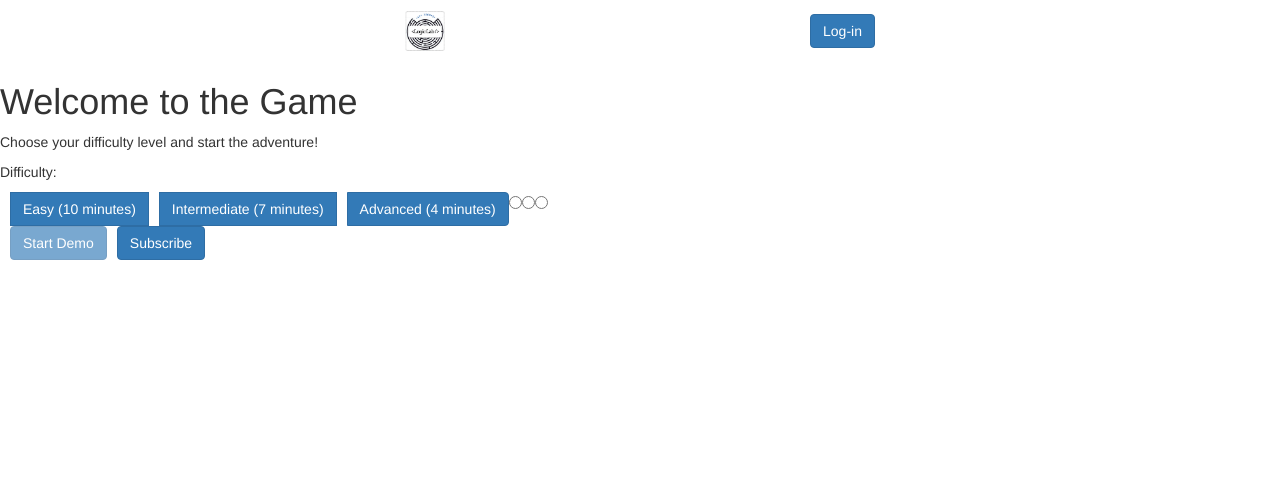
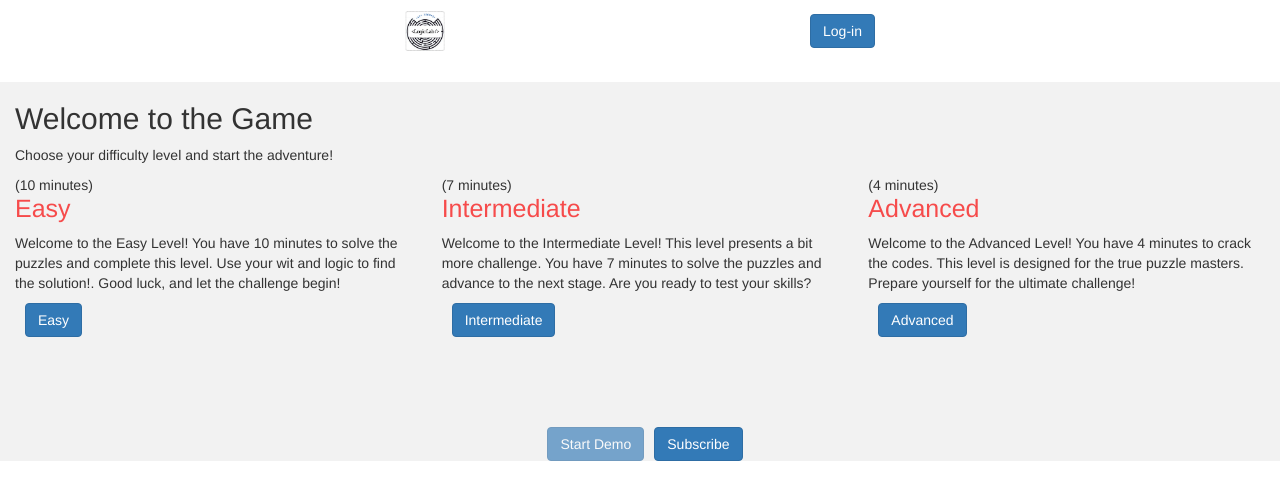
Before and after one commit to mauroale2501/project-game, a React (Vite) app in the folder frontend/: page /Home in a window 1280 px wide. Shown: the top 500 px of the page. Built offline with nearby package versions, Linux system fonts and the light colour scheme.

Commit message:
Change style of Home and HomeSimple with bootstrap

```diff
--- a/frontend/src/App.css
+++ b/frontend/src/App.css
@@ -39,3 +39,25 @@
 .read-the-docs {
   color: #888;
 } */
+.level-block {
+  background: #f2f2f2;
+}
+.blog-block .holder {
+  background: #fff;
+  padding: 15px;
+  transition: box-shadow 0.3s linear;
+}
+
+.level-block .card-title {
+  margin: 0 0 10px;
+  color: #f64b4b;
+  font-size: 25px;
+}
+.home-buttons-star {
+  display: flex;
+  justify-content: center;
+  margin-top: 90px;
+}
+.button-start .button-subscribe {
+  margin-right: 40px;
+}
--- a/frontend/src/App.tsx
+++ b/frontend/src/App.tsx
@@ -7,7 +7,7 @@ import { Route, Routes } from "react-router-dom";
 import LastPage from "./components/LastPage";
 import Level2 from "./components/Level2";
 import { useState } from "react";
-import HomeSimple from "./components/HomeSimple";
+import HomeSimple from "./components/HomeSimpleTest1";
 // import HomeSimpleTest from "./components/HomeSimpleTest";
 // import "bootstrap/dist/css/bootstrap.min.css";
 
--- a/frontend/src/components/Home.tsx
+++ b/frontend/src/components/Home.tsx
@@ -1,18 +1,152 @@
-import ToggleButton from "react-bootstrap/ToggleButton";
-import ToggleButtonGroup from "react-bootstrap/ToggleButtonGroup";
+// import ToggleButton from "react-bootstrap/ToggleButton";
+// import ToggleButtonGroup from "react-bootstrap/ToggleButtonGroup";
+// import { Link } from "react-router-dom";
+// import { Button } from "react-bootstrap";
+// import { useState } from "react";
+// // import NewTimer from "./NewTimer";
+
+// type HomeProps = {
+//   onSelectLevel: (level: number, time: number) => void;
+// };
+
+// const Home = ({ onSelectLevel }: HomeProps) => {
+//   const [selectedLevel, setSelectedLevel] = useState<number | null>(null);
+//   const [, setSelectedTime] = useState<number | null>(null);
+//   const [error, setError] = useState("");
+
+//   const getLevel = (level: number) => {
+//     switch (level) {
+//       case 1:
+//         return 600;
+//       case 2:
+//         return 420;
+//       case 3:
+//         return 240;
+//       default:
+//         return 0;
+//     }
+//   };
+
+//   // const handleStartButton = () => {
+//   //   try {
+//   //     if (selectedLevel !== null) {
+//   //       const time = getLevel(selectedLevel);
+//   //       setSelectedTime(time);
+//   //       onSelectLevel(selectedLevel, time);
+//   //     } else {
+//   //       throw new Error("You must select a level to continue");
+//   //     }
+//   //   } catch (err) {
+//   //     throw new Error("You must select a level to continue");
+//   //   }
+//   // };
+//   const handleStartButton = () => {
+//     if (selectedLevel !== null) {
+//       const time = getLevel(selectedLevel);
+//       setSelectedTime(time);
+//       onSelectLevel(selectedLevel, time);
+//     } else {
+//       setError("You must select a level to continue");
+//     }
+//   };
+
+//   return (
+//     <div className="home-main">
+//       <section className="home-welcome">
+//         <h1 className="home-welcome-title">Welcome to the Game</h1>
+//         <p className="home-choose-text">
+//           Choose your difficulty level and start the adventure!
+//         </p>
+//       </section>
+//       <section className="home-levels">
+//         <p className="home-rules-level">Difficulty:</p>
+//         <ToggleButtonGroup
+//           type="radio"
+//           name="options"
+//           defaultValue={[]}
+//           className="buttons-levels"
+//         >
+//           <ToggleButton
+//             id="button-easy"
+//             value={1}
+//             onChange={() => setSelectedLevel(1)}
+//           >
+//             Easy (10 minutes)
+//           </ToggleButton>
+//           <ToggleButton
+//             id="button-intermediate"
+//             value={2}
+//             onChange={() => setSelectedLevel(2)}
+//           >
+//             Intermediate (7 minutes)
+//           </ToggleButton>
+//           <ToggleButton
+//             id="button-advanced"
+//             value={3}
+//             onChange={() => setSelectedLevel(3)}
+//           >
+//             Advanced (4 minutes)
+//           </ToggleButton>
+//         </ToggleButtonGroup>
+//         <div className="home-buttons-start">
+//           <Link to="/level1">
+//             <Button
+//               className="button-start"
+//               onClick={handleStartButton}
+//               disabled={!selectedLevel}
+//             >
+//               Start Demo
+//             </Button>
+//             {error && <p className="error-message">{error}</p>}
+//           </Link>
+//           <Link to="/last">
+//             <Button className="button-subscribe">Subscribe</Button>
+//           </Link>
+//         </div>
+//         {/* <NewTimer /> */}
+//       </section>
+//     </div>
+//   );
+// };
+
+// export default Home;
+import { Container, Row, Col, Card } from "react-bootstrap";
+import "../App.css";
 import { Link } from "react-router-dom";
 import { Button } from "react-bootstrap";
 import { useState } from "react";
-// import NewTimer from "./NewTimer";
 
 type HomeProps = {
   onSelectLevel: (level: number, time: number) => void;
 };
 
+const dataLevels = [
+  {
+    id: 1,
+    time: "(10 minutes)",
+    title: "Easy",
+    description:
+      "Welcome to the Easy Level! You have 10 minutes to solve the puzzles and complete this level. Use your wit and logic to find the solution!. Good luck, and let the challenge begin!",
+  },
+  {
+    id: 2,
+    time: "(7 minutes)",
+    title: "Intermediate",
+    description:
+      "Welcome to the Intermediate Level! This level presents a bit more challenge. You have 7 minutes to solve the puzzles and advance to the next stage. Are you ready to test your skills?",
+  },
+  {
+    id: 3,
+    time: "(4 minutes)",
+    title: "Advanced",
+    description:
+      "Welcome to the Advanced Level! You have 4 minutes to crack the codes. This level is designed for the true puzzle masters. Prepare yourself for the ultimate challenge!",
+  },
+];
+
 const Home = ({ onSelectLevel }: HomeProps) => {
   const [selectedLevel, setSelectedLevel] = useState<number | null>(null);
   const [, setSelectedTime] = useState<number | null>(null);
-  const [error, setError] = useState("");
 
   const getLevel = (level: number) => {
     switch (level) {
@@ -27,85 +161,60 @@ const Home = ({ onSelectLevel }: HomeProps) => {
     }
   };
 
-  // const handleStartButton = () => {
-  //   try {
-  //     if (selectedLevel !== null) {
-  //       const time = getLevel(selectedLevel);
-  //       setSelectedTime(time);
-  //       onSelectLevel(selectedLevel, time);
-  //     } else {
-  //       throw new Error("You must select a level to continue");
-  //     }
-  //   } catch (err) {
-  //     throw new Error("You must select a level to continue");
-  //   }
-  // };
-  const handleStartButton = () => {
-    if (selectedLevel !== null) {
-      const time = getLevel(selectedLevel);
+  const handleStartButton = (level: number) => {
+    const time = getLevel(level);
+    setSelectedLevel(level);
     setSelectedTime(time);
-      onSelectLevel(selectedLevel, time);
-    } else {
-      setError("You must select a level to continue");
-    }
+    onSelectLevel(level, time);
   };
 
   return (
-    <div className="home-main">
-      <section className="home-welcome">
-        <h1 className="home-welcome-title">Welcome to the Game</h1>
+    <section id="chooseLevel" className="block level-block">
+      <Container fluid>
+        <div className="title-holder">
+          <h2 className="home-welcome-title">Welcome to the Game</h2>
           <p className="home-choose-text">
             Choose your difficulty level and start the adventure!
           </p>
-      </section>
-      <section className="home-levels">
-        <p className="home-rules-level">Difficulty:</p>
-        <ToggleButtonGroup
-          type="radio"
-          name="options"
-          defaultValue={[]}
-          className="buttons-levels"
+        </div>
+        <Row>
+          {dataLevels.map((data) => (
+            <Col sm={4} key={data.id}>
+              <div className="holder">
+                <Card>
+                  <Card.Body>
+                    <time>{data.time}</time>
+                    <Card.Title>{data.title}</Card.Title>
+                    <Card.Text>{data.description}</Card.Text>
+                    <Button
+                      id={`button-${data.title.toLowerCase()}`}
+                      onClick={() => handleStartButton(data.id)}
+                      className={selectedLevel === data.id ? "active" : ""}
                     >
-          <ToggleButton
-            id="button-easy"
-            value={1}
-            onChange={() => setSelectedLevel(1)}
-          >
-            Easy (10 minutes)
-          </ToggleButton>
-          <ToggleButton
-            id="button-intermediate"
-            value={2}
-            onChange={() => setSelectedLevel(2)}
-          >
-            Intermediate (7 minutes)
-          </ToggleButton>
-          <ToggleButton
-            id="button-advanced"
-            value={3}
-            onChange={() => setSelectedLevel(3)}
-          >
-            Advanced (4 minutes)
-          </ToggleButton>
-        </ToggleButtonGroup>
-        <div className="home-buttons-start">
+                      {data.title}
+                    </Button>
+                  </Card.Body>
+                </Card>
+              </div>
+            </Col>
+          ))}
+        </Row>
+      </Container>
+      <div className="home-buttons-star d-flex justify-content-center">
         <Link to="/level1">
           <Button
             className="button-start"
-              onClick={handleStartButton}
+            onClick={() => handleStartButton(selectedLevel || 1)}
             disabled={!selectedLevel}
           >
             Start Demo
           </Button>
-            {error && <p className="error-message">{error}</p>}
         </Link>
         <Link to="/last">
           <Button className="button-subscribe">Subscribe</Button>
         </Link>
       </div>
-        {/* <NewTimer /> */}
     </section>
-    </div>
   );
 };
 
--- a/frontend/src/components/HomeSimple.tsx
+++ b/frontend/src/components/HomeSimple.tsx
@@ -1,22 +1,37 @@
-import { Button } from "react-bootstrap";
-import { Link } from "react-router-dom";
+// import slide1 from "../assets/slide1.jpeg";
+//import slide2 from "../assets/slide2.jpeg";
+import slide3 from "../assets/slide3.jpeg";
+
+import { Carousel, CarouselCaption, CarouselItem } from "react-bootstrap";
+// import "bootstrap/dist/css/bootstrap.min.css";
+import "../styles/HomeSimple.css";
 
 const HomeSimple = () => {
+  const heroData = {
+    id: 2,
+    image: slide3,
+    title: "Welcome to Logic-Lab",
+    description: "Accelerate Your Hiring Process with Smart Choices",
+  };
   return (
-    <div className="home-simple">
-      <main>
-        <h1>Welcome to the Game</h1>
-        <p>
-          Lorem ipsum dolor sit amet consectetur adipisicing elit. Voluptatibus
-          culpa, minus dolor tempore quam impedit voluptatem, dicta corporis
-          sunt magnam, commodi consequuntur distinctio! Labore adipisci
-          reiciendis, error sapiente pariatur iste!
-        </p>
-        <Link to="/Home">
-          <Button>Start</Button>
-        </Link>
-      </main>
-    </div>
+    <section id="home" className="hero-block">
+      <Carousel>
+        <CarouselItem key={heroData.id}>
+          <img
+            className="d-block w-100"
+            src={heroData.image}
+            alt={"hero slide: " + heroData.id}
+          />
+          <CarouselCaption>
+            <h1>{heroData.title}</h1>
+            <h3>{heroData.description}</h3>
+            <a href="/Home" className="btn btn-primary">
+              Start
+            </a>
+          </CarouselCaption>
+        </CarouselItem>
+      </Carousel>
+    </section>
   );
 };
 
--- /dev/null
+++ b/frontend/src/components/HomeSimpleTest1.tsx
@@ -0,0 +1,23 @@
+import { Button } from "react-bootstrap";
+import { Link } from "react-router-dom";
+
+const HomeSimple = () => {
+  return (
+    <div className="home-simple">
+      <main>
+        <h1>Welcome to the Game</h1>
+        <p>
+          Lorem ipsum dolor sit amet consectetur adipisicing elit. Voluptatibus
+          culpa, minus dolor tempore quam impedit voluptatem, dicta corporis
+          sunt magnam, commodi consequuntur distinctio! Labore adipisci
+          reiciendis, error sapiente pariatur iste!
+        </p>
+        <Link to="/Home">
+          <Button>Start</Button>
+        </Link>
+      </main>
+    </div>
+  );
+};
+
+export default HomeSimple;
--- a/frontend/src/components/Nav.tsx
+++ b/frontend/src/components/Nav.tsx
@@ -15,7 +15,7 @@ const Nav = ({ isLoggedIn, onLogin, onLogout }: NavProps) => {
 
   const handleLoginClick = () => {
     onLogin();
-    navigate("/Home");
+    navigate("/");
   };
   const handleLogoutClick = () => {
     onLogout();
--- a/frontend/src/styles/HomeSimpleTest.css
+++ b/frontend/src/styles/HomeSimple.css
@@ -1,6 +1,6 @@
 .hero-block .carousel-item:before {
   content: "";
-  background: rgba(0, 0, 0, 0.2);
+  background: rgba(0, 0, 0, 0.6);
   position: absolute;
   top: 0;
   bottom: 0;
```
Also changed, not shown: frontend/src/components/HomeSimpleTest.tsx (deleted, +0 -57 lines). Lines whose indentation alone changed are shown as unchanged.
